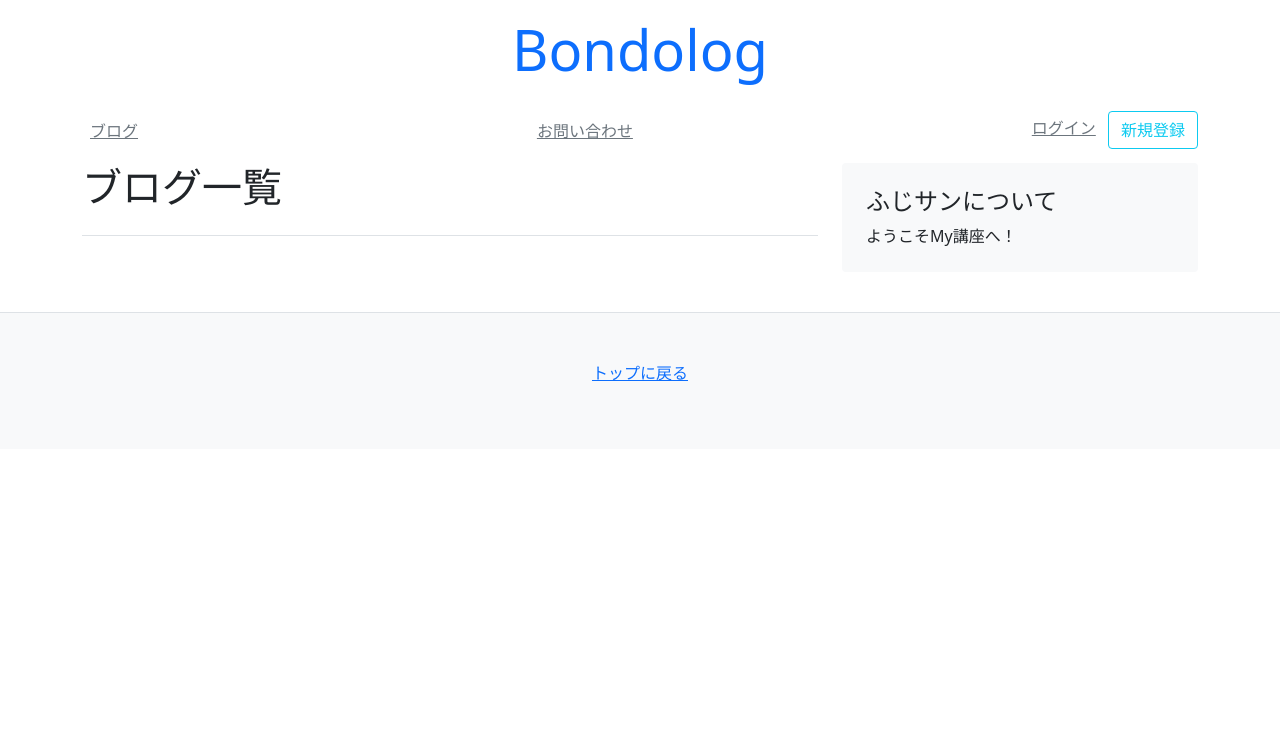
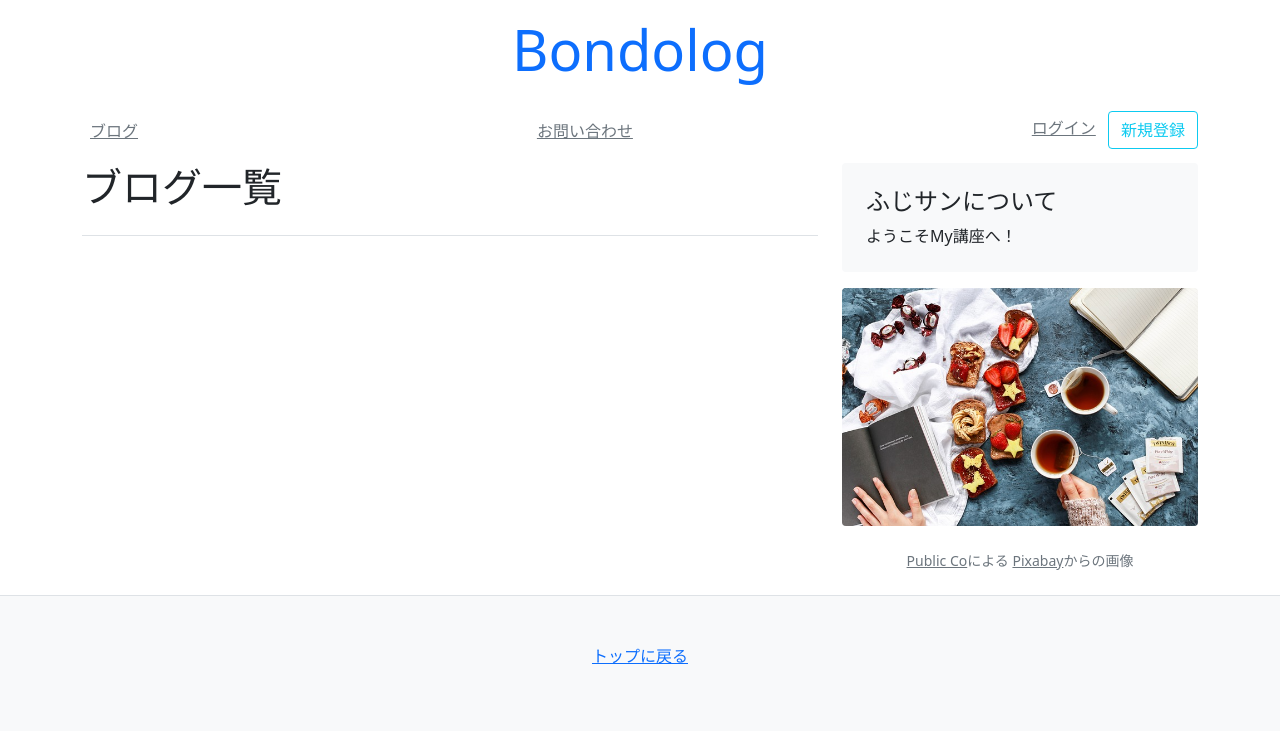
Before and after one commit to yutaweb/blog-backend, a Django app: page /blog/ in a window 1280 px wide. Shown: the top 731 px of the page. Run offline with Django 4.2, Linux system fonts and the light colour scheme; data that the repository does not hold is empty; parts of the project's set-up code (start-up, migrations or seed data) failed here and were passed over.

Commit message:
画像表示可能にする

```diff
--- a/config/settings.py
+++ b/config/settings.py
@@ -137,6 +137,10 @@ USE_TZ = True
 
 STATIC_URL = 'static/'
 
+STATICFILES_DIRS = [
+    os.path.join(BASE_DIR, 'static'),
+]
+
 # Default primary key field type
 # https://docs.djangoproject.com/en/4.1/ref/settings/#default-auto-field
 
--- a/templates/mysite/snippets/sidebar.html
+++ b/templates/mysite/snippets/sidebar.html
@@ -1,3 +1,5 @@
+{% load static %}
+
 <aside class="col-md-4">
     <div class="p-4 mb-3 bg-light rounded">
         <h4 class="font-italic">
@@ -5,4 +7,14 @@
         </h4>
         <p class="mb-0">ようこそMy講座へ！</p>
     </div>
+    <figure class="figure">
+        <img class="figure-img img-fluid rounded"
+        src="{% static 'mysite/sidebar.jpg' %}" alt="">
+    </figure>
+    <figcaption class="figure-caption text-center font-italic small">
+        <a class="text-muted"
+        href="https://pixabay.com/ja/users/publicco-5009832/?utm_source=link-attribution&amp;utm_medium=referral&amp;utm_campaign=image&amp;utm_content=2203732">Public Co</a>による
+        <a class="text-muted"
+        href="https://pixabay.com/ja//?utm_source=link-attribution&amp;utm_medium=referral&amp;utm_campaign=image&amp;utm_content=2203732">Pixabay</a>からの画像
+    </figcaption>
 </aside>
```
Also changed, not shown: static/mysite/sidebar.jpg (added).
